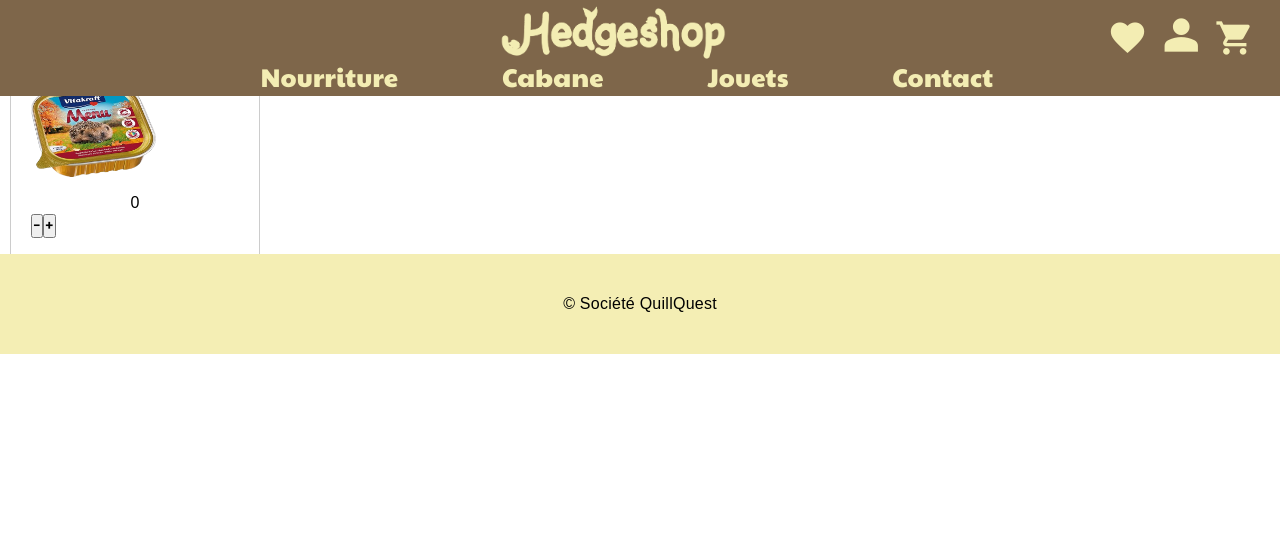
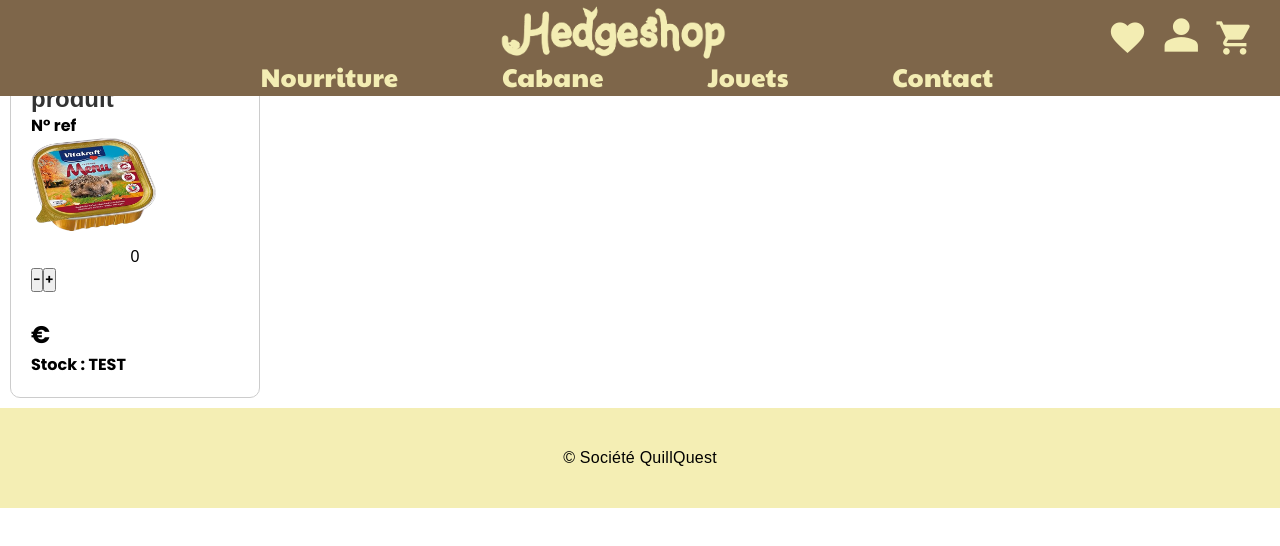
Before and after one commit to UnderSkyle/ProjetWebING1, a React (Vite) app in the folder frontend/: page /food in a window 1280 px wide. Shown: the top 546 px of the page. Built offline with nearby package versions, Linux system fonts and the light colour scheme.

Commit message:
Changed header to link to correct home page and changed css of Forms

```diff
--- a/frontend/src/components/App.tsx
+++ b/frontend/src/components/App.tsx
@@ -14,7 +14,7 @@ const router = createBrowserRouter([
       element: <> <Header/> <Outlet/> <Footer/> </>,
       children: [
         {
-          path: 'welcome',
+          path: '',
           element: <Welcome/>
         },
         {
--- a/frontend/src/components/Card.css
+++ b/frontend/src/components/Card.css
@@ -4,6 +4,7 @@
     box-shadow: 5px 5px 5px hls(0, 0%, 0%, 0.1);
     padding: 20px;
     margin: 10px;
+    margin-top: 5%;
     text-align:justify;
     max-width: 250px;
     display: inline-block;
--- a/frontend/src/components/Card.tsx
+++ b/frontend/src/components/Card.tsx
@@ -24,9 +24,8 @@ function Card(){
                 <button className="compt-bouton" onClick={increment}>+</button>
             </div>
             <img/>
-
             <h2>&euro;</h2>
-            <h4>Stock : </h4>
+            <h4>Stock : TEST </h4>
         </div>
     )
 }
--- a/frontend/src/components/Footer.css
+++ b/frontend/src/components/Footer.css
@@ -2,7 +2,7 @@
 .footer{
     background-color: #F4EEB4;
     position: relative;
-    bottom: 100px;
+    bottom: 0px;
     width: 100%;
     text-align: center;
     color: black;
--- a/frontend/src/components/Form.css
+++ b/frontend/src/components/Form.css
@@ -49,6 +49,7 @@ body{
   text-align: center;
   color:#f3edb3;
   height: 100px;
+  background-color: rgba(0,0,0,.5);
 }
 
 .container{
--- a/frontend/src/components/Header.tsx
+++ b/frontend/src/components/Header.tsx
@@ -14,7 +14,7 @@ function Header() {
             <link rel="presonnect" href="https://fonts.gstatic.com"/>
             <header className="header">
                 <div className="title_container">
-                    <a href="/welcome"><img src={hedgehog_img} alt="hedgehog img" className="logo" /></a>
+                    <a href="/"><img src={hedgehog_img} alt="hedgehog img" className="logo" /></a>
                 </div>
                 <div className='icons-container'>
                     <span id="icon-favorite" className="material-symbols-outlined">favorite</span>
@@ -25,7 +25,7 @@ function Header() {
                 <div onClick={closeNavBar} id="overlay-nav-bar"></div>
                 <div className="navBarContainer">
                     <ul id="nav_bar">
-                        <li className='li-logo'><a className='logo-nav-bar' href="/welcome"><img src={hedgehog_img} alt="hedgehog img" className="logo-nav-bar" /></a> <i onClick={openNavBar} className="fas fa-times" id="close-menu"></i></li>
+                        <li className='li-logo'><a className='logo-nav-bar' href="/"><img src={hedgehog_img} alt="hedgehog img" className="logo-nav-bar" /></a> <i onClick={openNavBar} className="fas fa-times" id="close-menu"></i></li>
                         <li><ButtonNavbar text="Nourriture" link="/food" /></li>
                         <li><ButtonNavbar text="Cabane" link="/house" /></li>
                         <li><ButtonNavbar text="Jouets" link="/toys" /></li>
```
